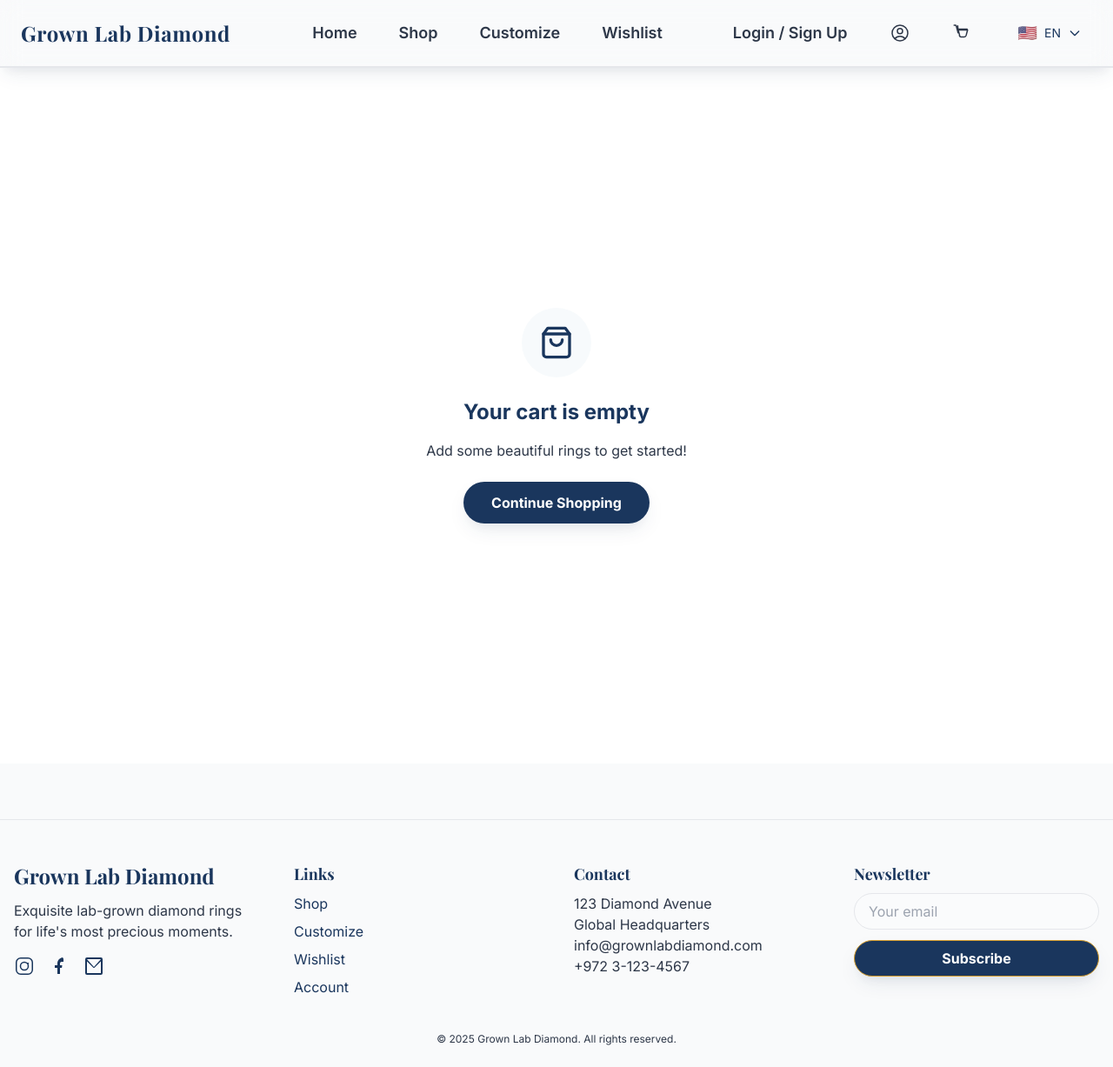
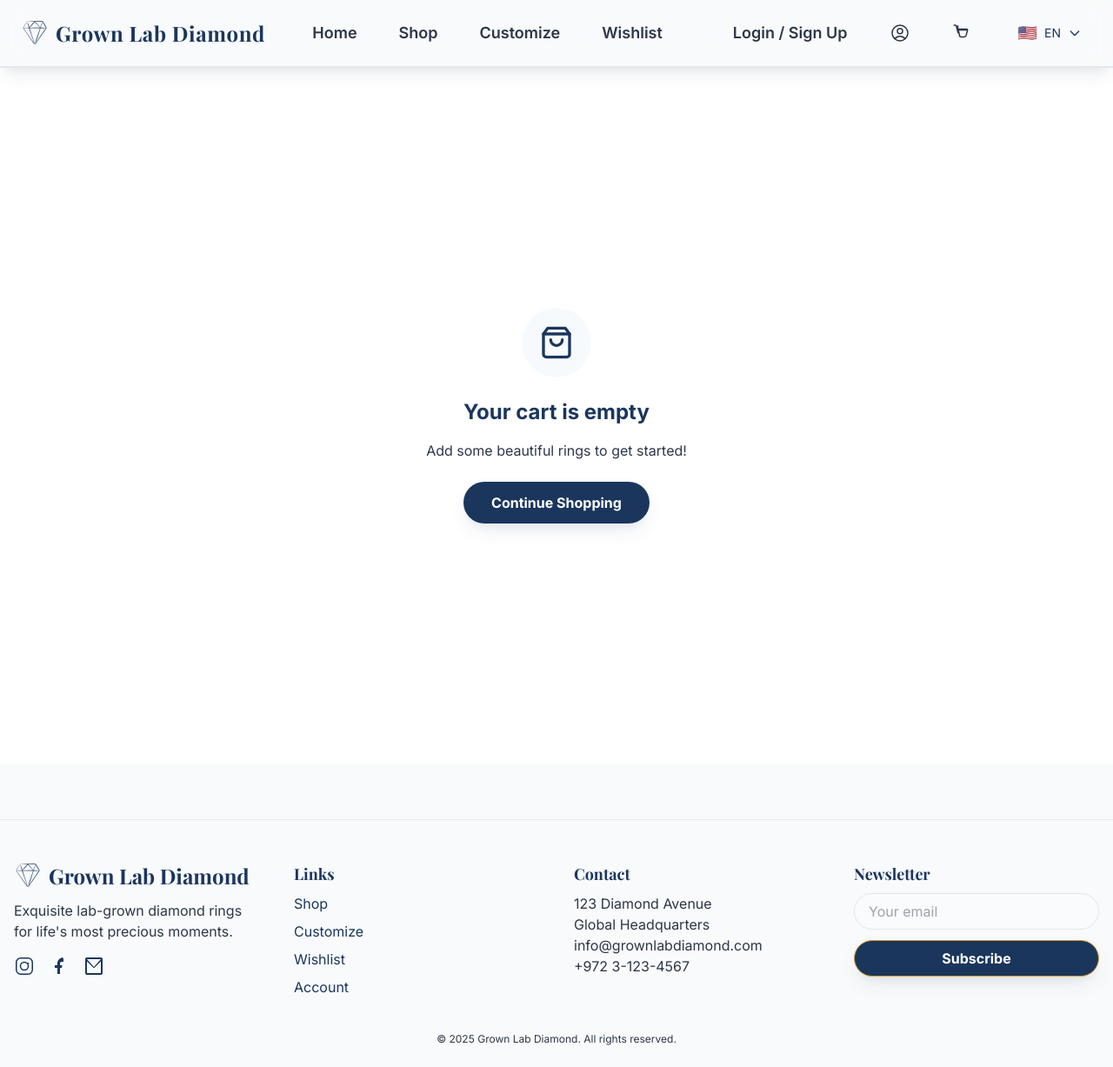
Before and after one commit to Mhmissi/Ring-Store, a React (Create React App) app in the folder client/: page /cart in a window 1280 px wide. Shown: the whole page at 87% size. Built offline with nearby package versions, Linux system fonts and the light colour scheme.

Commit message:
Add diamond logo to header, footer, and favicon

```diff
--- a/client/public/index.html
+++ b/client/public/index.html
@@ -2,6 +2,7 @@
 <html lang="en">
   <head>
     <meta charset="utf-8" />
+    <link rel="icon" href="%PUBLIC_URL%/ringstestimages/diamond.png" type="image/png" />
     <link rel="icon" href="%PUBLIC_URL%/favicon.ico" />
     <meta name="viewport" content="width=device-width, initial-scale=1" />
     <meta name="theme-color" content="#000000" />
@@ -17,7 +18,7 @@
     <link rel="preconnect" href="https://fonts.gstatic.com" crossorigin>
     <link href="https://fonts.googleapis.com/css2?family=Inter:wght@400;600;700&family=Playfair+Display:wght@700&family=Lora:wght@400;700&display=swap" rel="stylesheet">
 
-    <title>Ring Customizer - Design Your Perfect Ring</title>
+    <title>Grown Lab Diamond - Luxury Lab-Grown Diamond Rings</title>
   </head>
   <body>
     <noscript>You need to enable JavaScript to run this app.</noscript>
--- a/client/src/App.js
+++ b/client/src/App.js
@@ -116,7 +116,10 @@ const Header = () => {
         />
       )}
       <nav className="max-w-7xl mx-auto flex items-center justify-between px-6 py-4">
-        <a href="/" className="text-2xl font-extrabold text-navyBlue tracking-wide font-serif" style={{ fontFamily: 'Playfair Display, serif' }}>Grown Lab Diamond</a>
+        <a href="/" className="flex items-center space-x-2 text-2xl font-extrabold text-navyBlue tracking-wide font-serif" style={{ fontFamily: 'Playfair Display, serif' }}>
+          <img src="/ringstestimages/diamond.png" alt="Diamond Logo" className="w-8 h-8" />
+          <span>Grown Lab Diamond</span>
+        </a>
         <button className="md:hidden text-navyBlue focus:outline-none" onClick={() => setOpen(!open)} aria-label="Toggle menu">
           {open ? (
             <svg className="w-8 h-8" fill="none" stroke="currentColor" strokeWidth="2" viewBox="0 0 24 24">
@@ -417,7 +420,10 @@ const Footer = () => {
   <footer className="bg-gradient-to-br from-pureWhite via-softGray to-navyBlue/10 text-navyBlue pt-12 pb-6 px-4 mt-16 border-t border-navyBlue/20">
     <div className="max-w-7xl mx-auto grid grid-cols-1 md:grid-cols-4 gap-10">
       <div>
-        <h3 className="font-serif text-2xl font-bold mb-3 text-navyBlue" style={{ fontFamily: 'Playfair Display, serif' }}>Grown Lab Diamond</h3>
+        <div className="flex items-center space-x-2 mb-3">
+          <img src="/ringstestimages/diamond.png" alt="Diamond Logo" className="w-8 h-8" />
+          <h3 className="font-serif text-2xl font-bold text-navyBlue" style={{ fontFamily: 'Playfair Display, serif' }}>Grown Lab Diamond</h3>
+        </div>
         <p className="text-darkGray mb-4">{t('exquisiteLabGrown')}</p>
         <div className="flex gap-4 mt-2">
           <a href="https://instagram.com" target="_blank" rel="noopener noreferrer" className="hover:text-warmGold transition"><svg className="w-6 h-6" fill="currentColor" viewBox="0 0 24 24"><path d="M7.75 2h8.5A5.75 5.75 0 0 1 22 7.75v8.5A5.75 5.75 0 0 1 16.25 22h-8.5A5.75 5.75 0 0 1 2 16.25v-8.5A5.75 5.75 0 0 1 7.75 2zm0 1.5A4.25 4.25 0 0 0 3.5 7.75v8.5A4.25 4.25 0 0 0 7.75 20.5h8.5A4.25 4.25 0 0 0 20.5 16.25v-8.5A4.25 4.25 0 0 0 16.25 3.5zm4.25 3.25a5.25 5.25 0 1 1 0 10.5 5.25 5.25 0 0 1 0-10.5zm0 1.5a3.75 3.75 0 1 0 0 7.5 3.75 3.75 0 0 0 0-7.5zm5.25.75a1 1 0 1 1-2 0 1 1 0 0 1 2 0z"/></svg></a>
```
Also changed, not shown: client/public/ringstestimages/diamond.png (added), 8 other files (tests, documents, lock files or other folders).
